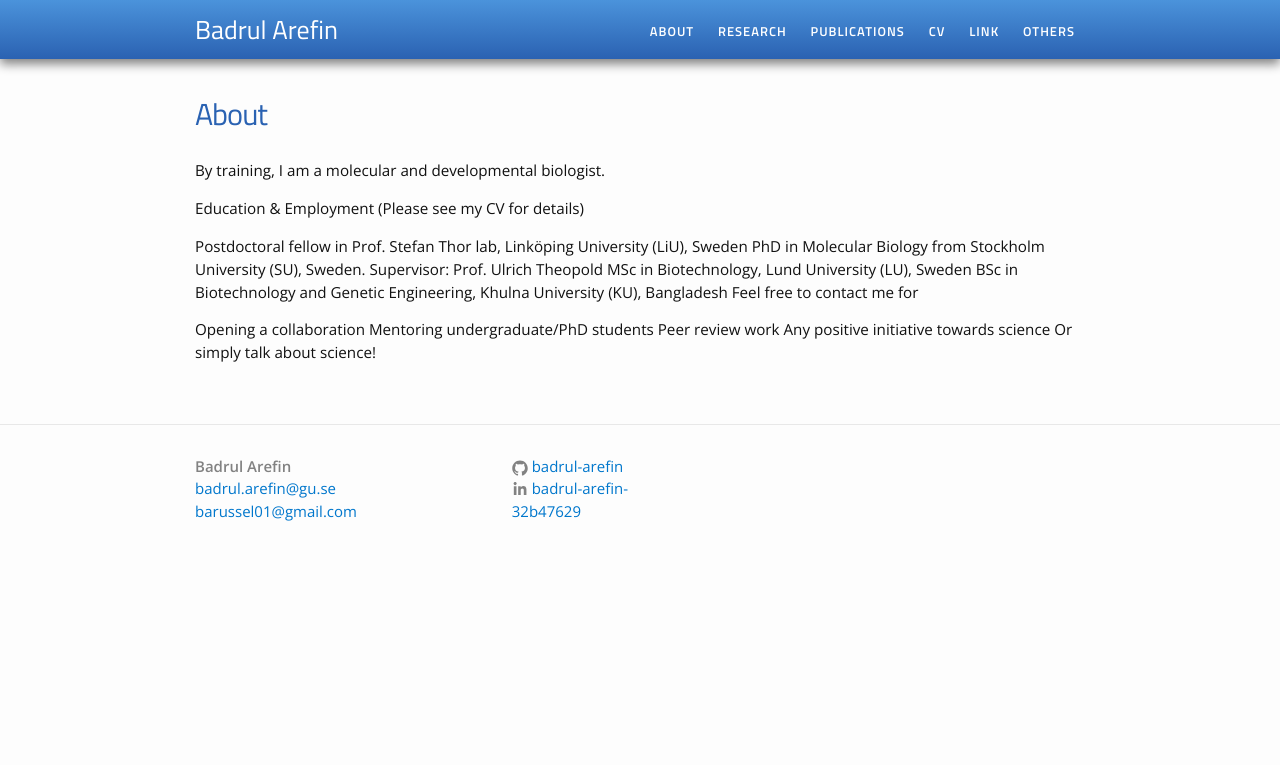
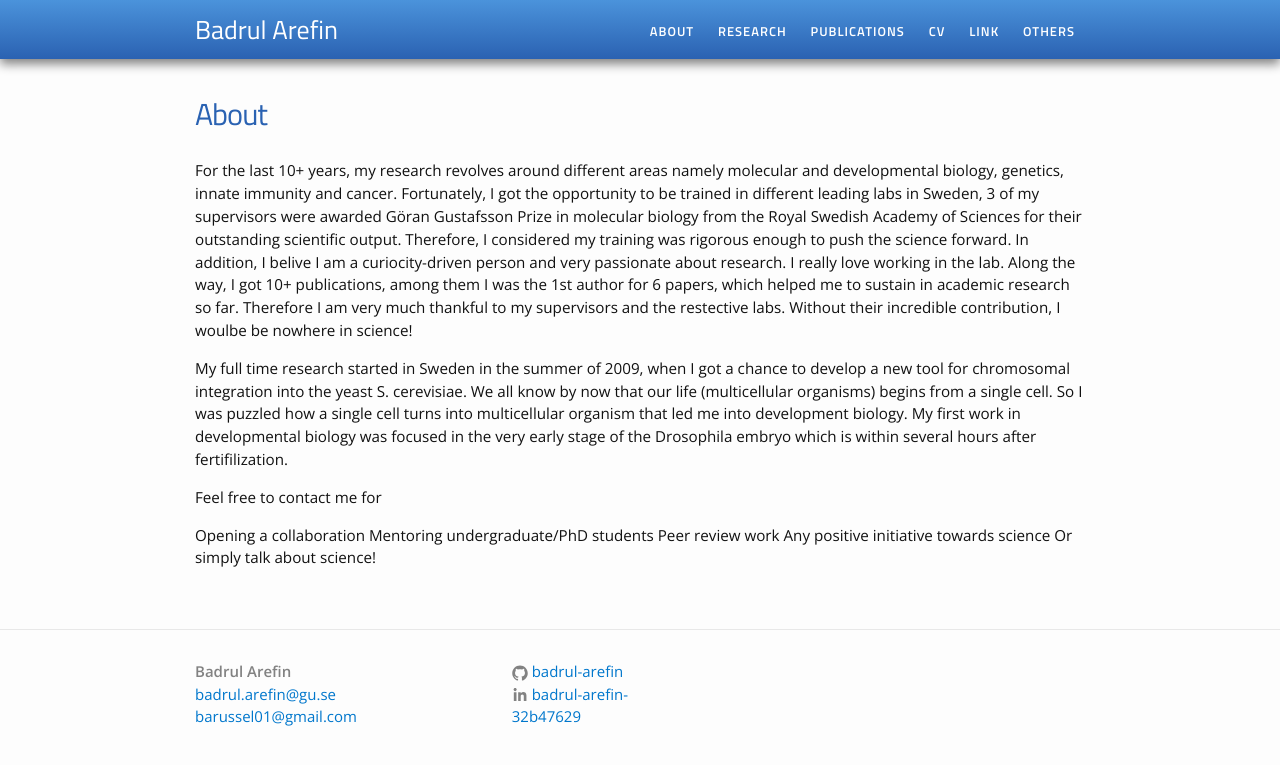
Before and after one commit to Badrul-Arefin/badrul-arefin.github.io, a Jekyll site: the page built from about.md, in a window 1280 px wide. Shown: the top 765 px of the page. Built offline with Jekyll 4.4.1, drawn with Linux system fonts in a browser that asks for light colours.

Commit message:
Update about.md

```diff
--- a/about.md
+++ b/about.md
@@ -3,15 +3,10 @@ layout: page
 title: About
 permalink: /about/
 ---
+For the last 10+ years, my research revolves around different areas namely molecular and developmental biology, genetics, innate immunity and cancer. Fortunately, I got the opportunity to be trained in different leading labs in Sweden, 3 of my supervisors were awarded Göran Gustafsson Prize in molecular biology from the Royal Swedish Academy of Sciences for their outstanding scientific output. Therefore, I considered my training was rigorous enough to push the science forward. In addition, I belive I am a curiocity-driven person and very passionate about research. I really love working in the lab. Along the way, I got 10+ publications, among them I was the 1st author for 6 papers, which helped me to sustain in academic research so far. Therefore I am very much thankful to my supervisors and the restective labs. Without their incredible contribution, I woulbe be nowhere in science!
 
-By training, I am a molecular and developmental biologist.
+My full time research started in Sweden in the summer of 2009, when I got a chance to develop a new tool for chromosomal integration into the yeast S. cerevisiae. We all know by now that our life (multicellular organisms) begins from a single cell. So I was puzzled how a single cell turns into multicellular organism that led me into development biology. My first work in developmental biology was focused in the very early stage of the Drosophila embryo which is within several hours after fertifilization.
 
-Education & Employment (Please see my CV for details)
-
-Postdoctoral fellow in Prof. Stefan Thor lab, Linköping University (LiU), Sweden
-PhD in Molecular Biology from Stockholm University (SU), Sweden. Supervisor: Prof. Ulrich Theopold
-MSc in Biotechnology, Lund University (LU), Sweden
-BSc in Biotechnology and Genetic Engineering, Khulna University (KU), Bangladesh
 Feel free to contact me for
 
 Opening a collaboration
```
